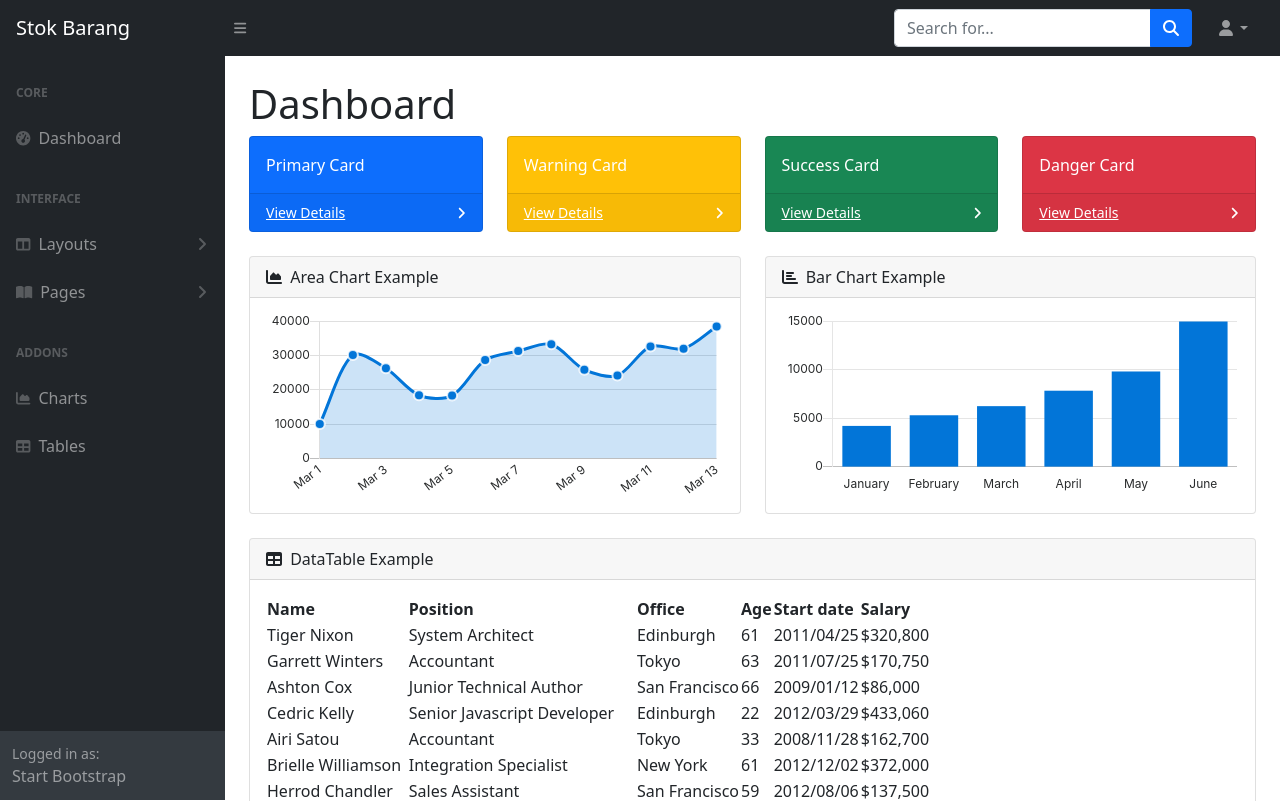
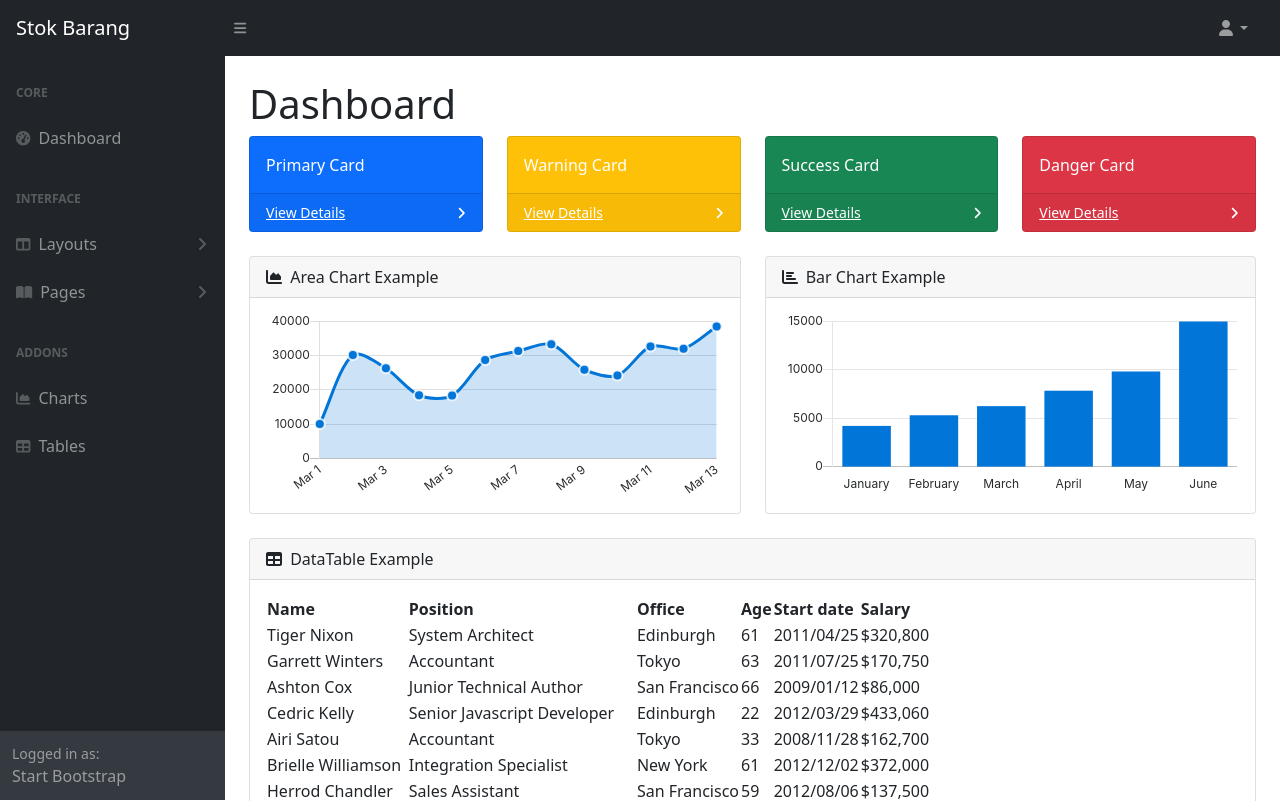
Before and after one commit to arieriyan007/stokbarang, a PHP site: page /admin/index.php in a window 1280 px wide. Shown: the top 801 px of the page. Run offline with PHP 8.4, Linux system fonts and the light colour scheme; the visitor is signed in with stand-in values (Sample User, id 1); some libraries are stand-ins or nearby versions.

Commit message:
mendisablekan fungsi dari navbar search

```diff
--- a/layout/header.php
+++ b/layout/header.php
@@ -14,6 +14,7 @@
 
     <?php
     include "../koneksi.php";
+    // membuat cek login agar wajib login sebelum akses ke index.php
     include "../admin/cek_login.php";
     ?>
 
@@ -23,11 +24,11 @@
       <a class="navbar-brand ps-3" href="index.html">Stok Barang</a>
       <!-- Sidebar Toggle-->
       <button class="btn btn-link btn-sm order-1 order-lg-0 me-4 me-lg-0" id="sidebarToggle" href="#!"><i class="fas fa-bars"></i></button>
-      <!-- Navbar Search-->
+      <!-- Navbar Search -->
       <form class="d-none d-md-inline-block form-inline ms-auto me-0 me-md-3 my-2 my-md-0">
         <div class="input-group">
-          <input class="form-control" type="text" placeholder="Search for..." aria-label="Search for..." aria-describedby="btnNavbarSearch" />
-          <button class="btn btn-primary" id="btnNavbarSearch" type="button"><i class="fas fa-search"></i></button>
+          <!-- <input class="form-control" type="text" placeholder="Search for..." aria-label="Search for..." aria-describedby="btnNavbarSearch" />
+          <button class="btn btn-primary" id="btnNavbarSearch" type="button"><i class="fas fa-search"></i></button> -->
         </div>
       </form>
       <!-- Navbar-->
```
